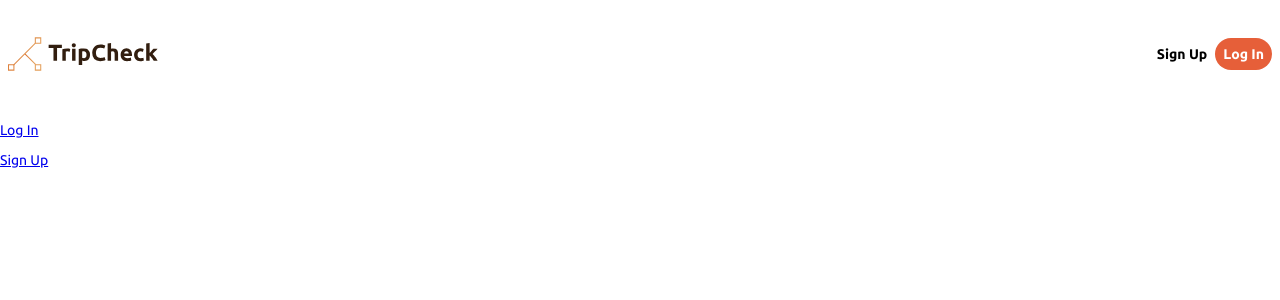
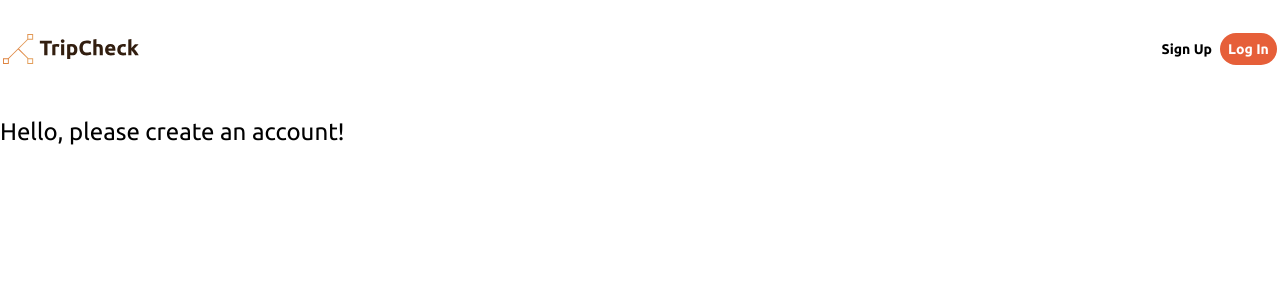
Before and after one commit to christinehelfrich/TripCheck, a React (Create React App) app in the folder tc-frontend/: page / in a window 1280 px wide. Shown: the top 300 px of the page. Built offline with nearby package versions, Linux system fonts and the light colour scheme.

Commit message:
update home page

```diff
--- a/tc-frontend/src/components/pages/HomePage.js
+++ b/tc-frontend/src/components/pages/HomePage.js
@@ -1,5 +1,4 @@
 import React from 'react'
-import { Link } from 'react-router-dom'
 import {useSelector} from "react-redux"
 const HomePage = () => {
 
@@ -15,10 +14,7 @@ const HomePage = () => {
         <h2>Hello, {user.user.name} </h2>
       )}
       {!user.isAuthenticated && (
-        <>
-        <Link className='homeLink' to={'/login'}><p>Log In</p></Link>
-        <Link className='homeLink' to={'/signup'}><p>Sign Up</p></Link>
-        </>
+        <h2>Hello, please create an account! </h2>
       )}
 
 
--- a/tc-frontend/src/styles/NavBar.css
+++ b/tc-frontend/src/styles/NavBar.css
@@ -1,11 +1,13 @@
 .navbar {
     display: flex;
     justify-content: space-between;
-    padding: 0.5rem;
+    padding: 0.2rem;
+    align-items: center;
 }
 
 .navbar .navbar-image {
-    width: 150px;
+    height: 30px;
+    margin-top: 0 auto;
 }
 
 .navbar .navlist {
```
